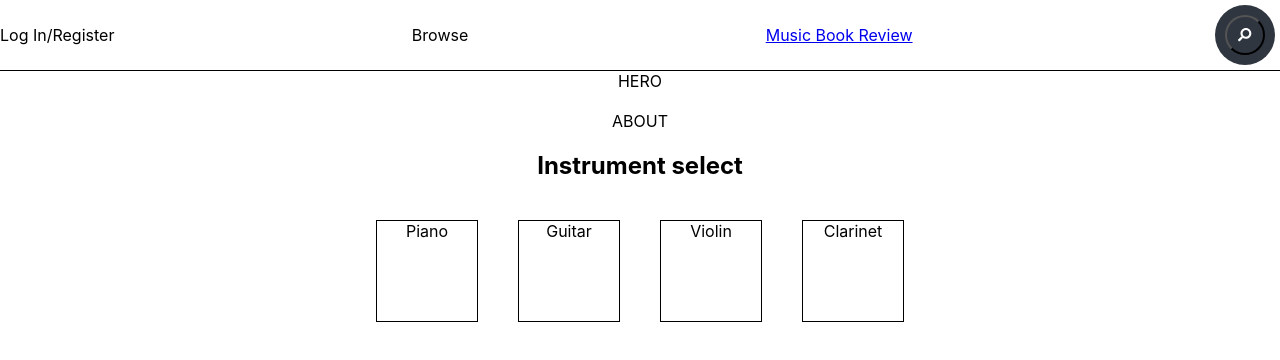
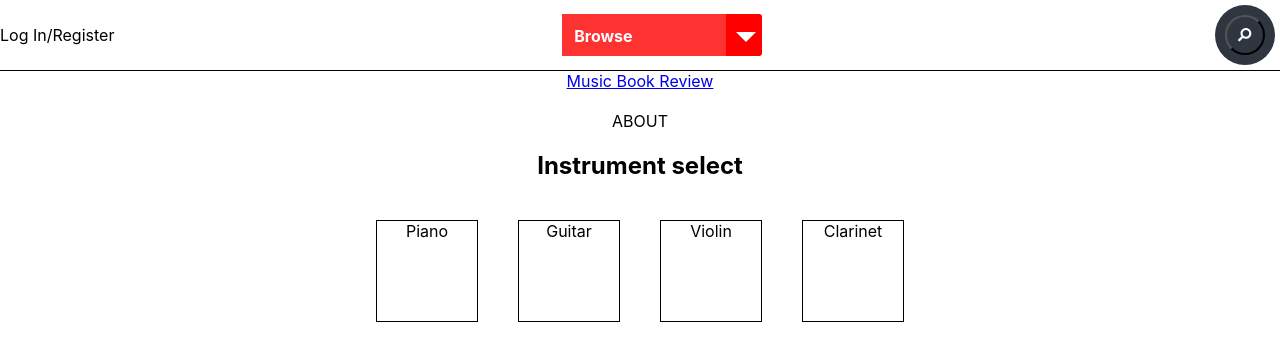
Before and after one commit to hotdogmcgee/music-book-review--client, a React (Create React App) app: page / in a window 1280 px wide. Shown: the top 360 px of the page. Built offline with nearby package versions, Linux system fonts and the light colour scheme.

Commit message:
create basic Browse for nav bar

```diff
--- /dev/null
+++ b/src/Components/Header/BrowseDropdown/BrowseDropdown.css
@@ -0,0 +1,53 @@
+.dropdown {
+    position: relative;
+    display: inline-block;
+    border-radius: 3px;
+}
+ul {
+    list-style-type: none;
+    margin: 0;
+    padding: 0;
+    top:45px;
+    right:0px;
+    width: 200px;
+    background-color: white;
+    font-weight:bold;
+    position: absolute;
+
+    box-shadow: 0px 8px 16px 0px rgba(0,0,0,0.2);
+    z-index: 1;
+}
+li a {
+    color: #000;
+    text-decoration: none;
+}
+li {
+    padding: 8px 16px;
+    border-bottom: 1px solid #e5e5e5;
+}
+li:last-child {
+    border-bottom: none;
+}
+li:hover {
+    background-color: #e5e5e5;
+    color: white;
+}
+.button{
+    width:140px;
+    height:18px;
+    background-color:#ff3232 ;
+    padding:12px;
+    /* border-radius:5px; */
+    font-weight:bold;
+    color:white;
+}
+.button:before{
+    content:"";
+    position:absolute;
+    width:0px;
+    height:0px;
+    border: 10px solid;
+    border-color: white transparent transparent transparent;
+    right:6px;
+    top:18px;
+}
--- /dev/null
+++ b/src/Components/Header/BrowseDropdown/BrowseDropdown.js
@@ -0,0 +1,63 @@
+import React from "react";
+import { Link } from 'react-router-dom'
+import './BrowseDropdown.css'
+
+//want to make ul items clickable on full box, not just text area.
+export default class BrowseDropdown extends React.Component {
+  constructor(props) {
+    super(props);
+
+    this.state = {
+      displayMenu: false
+    };
+
+    this.showDropdownMenu = this.showDropdownMenu.bind(this);
+    this.hideDropdownMenu = this.hideDropdownMenu.bind(this);
+  }
+
+  showDropdownMenu(event) {
+    event.preventDefault();
+    this.setState({ displayMenu: true }, () => {
+      document.addEventListener("click", this.hideDropdownMenu);
+    });
+  }
+
+  hideDropdownMenu() {
+    this.setState({ displayMenu: false }, () => {
+      document.removeEventListener("click", this.hideDropdownMenu);
+    });
+  }
+
+  render() {
+    return (
+      <div className="dropdown" style={{ background: "red", width: "200px" }}>
+        <div className="button" onClick={this.showDropdownMenu}>
+
+          Browse
+        </div>
+
+        {this.state.displayMenu ? (
+          <ul>
+            <li>
+              <Link className="active" to="/instrument">
+
+                Instrument
+
+              </Link>
+            </li>
+            <li>
+              <Link to="/author">Author</Link>
+            </li>
+            <li>
+              <Link to="/publisher">Publisher</Link>
+            </li>
+            <li>
+              <Link to="/average-rating">Average Rating</Link>
+            </li>
+
+          </ul>
+        ) : null}
+      </div>
+    );
+  }
+}
--- a/src/Components/Header/Header.js
+++ b/src/Components/Header/Header.js
@@ -1,6 +1,7 @@
 import React from "react";
-import { Link } from "react-router-dom";
-import SearchBar from '../SearchBar/SearchBar'
+// import { Link } from "react-router-dom";
+import SearchBar from './SearchBar/SearchBar'
+import BrowseDropdown from './BrowseDropdown/BrowseDropdown.js'
 // import TokenService from "../../services/token-service";
 import "./Header.css";
 
@@ -50,9 +51,9 @@ export default class Header extends React.Component {
     return (
       <>
       <nav className="Header">
-                <p style={{ display: !this.state.hideElements ? 'block' : 'none'}}>Log In/Register</p>
-                <p style={{ display: !this.state.hideElements ? 'block' : 'none'}}>Browse</p>
-                <Link to="/">Music Book Review</Link>
+                <p >Log In/Register</p>
+                <div ><BrowseDropdown /></div>
+
                 <SearchBar onSearchBarFocus={this.handleSearchBarFocus} />
             </nav>
         {/* <nav className="Header">
--- a/src/Routes/HomePage/HomePage.js
+++ b/src/Routes/HomePage/HomePage.js
@@ -1,5 +1,6 @@
 import React from 'react'
 import './HomePage.css'
+import { Link } from 'react-router-dom'
 import { Section } from '../../Components/Utils/Utils'
 
 function HomePage() {
@@ -7,7 +8,7 @@ function HomePage() {
         <Section className="HomePage">
 
 
-        <section>HERO</section>
+        <section><Link to="/">Music Book Review</Link></section>
 
         <section>ABOUT</section>
 
--- a/src/Routes/NotFoundPage/NotFoundPage.js
+++ b/src/Routes/NotFoundPage/NotFoundPage.js
@@ -1,11 +1,13 @@
 import React from "react";
 import { Section } from "../../Components/Utils/Utils";
+import { Link } from 'react-router-dom'
 import "./NotFoundPage.css";
 
 export default class NotFoundPage extends React.Component {
   render() {
     return (
       <Section className="NotFoundPage">
+        <Link to="/">Music Book Review</Link>
         <h2>404 - Page not found</h2>
         <p>Try going back to your previous page.</p>
       </Section>
```
Also changed, not shown: src/Components/Header/SearchBar/SearchBar.css (renamed from src/Components/SearchBar/SearchBar.css), src/Components/Header/SearchBar/SearchBar.js (renamed from src/Components/SearchBar/SearchBar.js).
